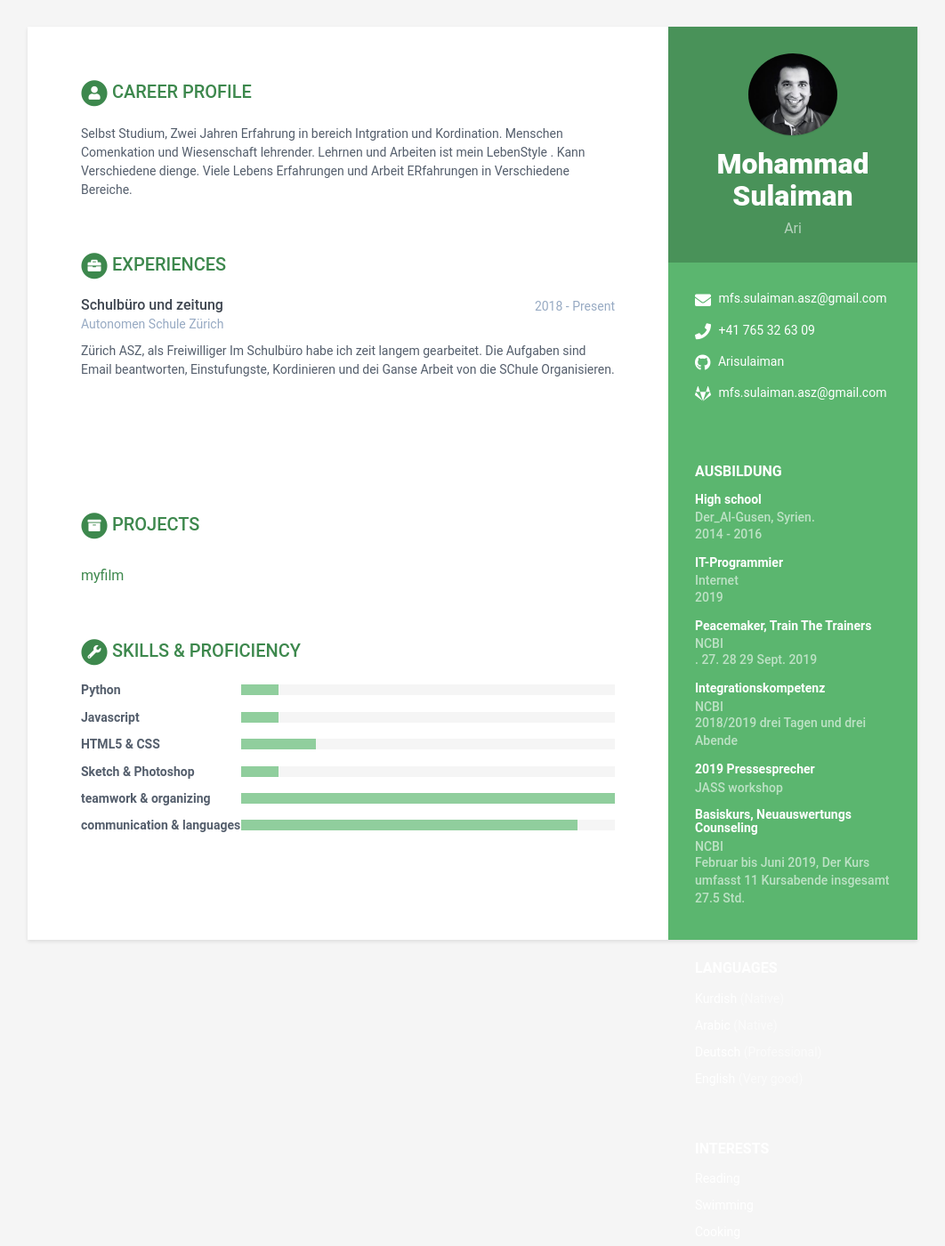
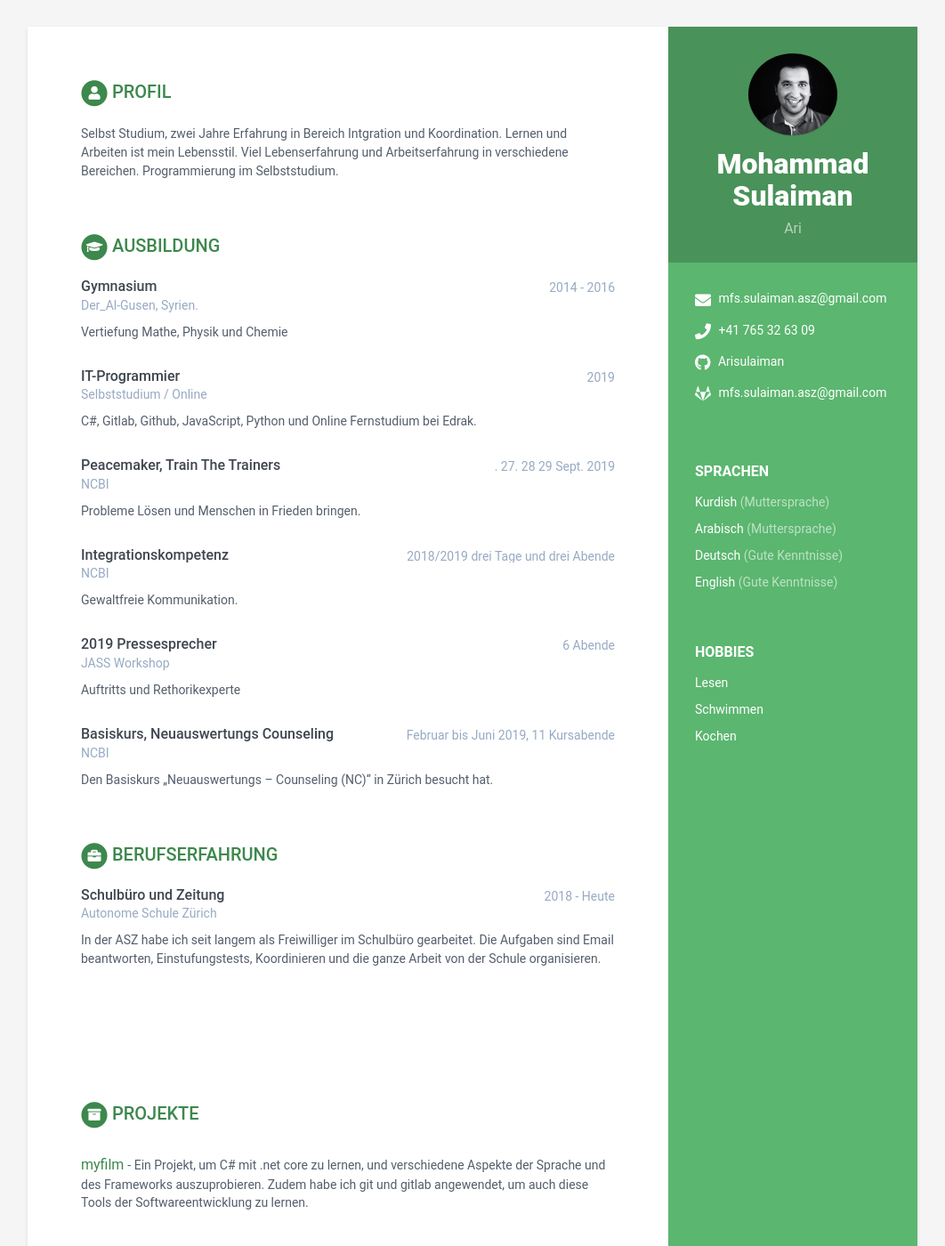
Before and after one commit to Arisulaiman/Lebenslauf, a Jekyll site: the page built from index.html, in a window 1280 px wide and 1400 px high. Shown: the whole window at 89% size, without its empty margins (109-1171 px from the left). Built offline with Jekyll 4.4.1, drawn with Linux system fonts in a browser that asks for light colours; some of the changed text lies outside the part shown.

Commit message:
korrektur des Cw 2

```diff
--- a/_data/data.yml
+++ b/_data/data.yml
@@ -3,8 +3,8 @@
 #
 
 sidebar:
-    about: True # set to False or comment line if you want to remove the "how to use?" in the sidebar
-    education: True # set to False if you want education in main section instead of in sidebar
+    about: False # set to False or comment line if you want to remove the "how to use?" in the sidebar
+    education: False # set to False if you want education in main section instead of in sidebar
 
     # Profile information
     name: Mohammad Sulaiman
@@ -26,71 +26,72 @@ sidebar:
 
     languages:
       - idiom: Kurdish
-        level: Native
+        level: Muttersprache
 
-      - idiom: Arabic
-        level: Native
+      - idiom: Arabisch
+        level: Muttersprache
 
       - idiom: Deutsch
-        level: Professional
+        level: Gute Kenntnisse
 
       - idiom: English
-        level: Very good
+        level: Gute Kenntnisse
 
     interests:
-      - item: Reading
+      - item: Lesen
         link:
 
-      - item: Swimming
+      - item: Schwimmen
         link:
 
-      - item: Cooking
+      - item: Kochen
         link:
 
 career-profile:
-    title: Career Profile
+    title: Profil
     summary: |
-      Selbst Studium, Zwei Jahren Erfahrung in bereich Intgration und Kordination. Menschen Comenkation und Wiesenschaft lehrender.
-      Lehrnen und Arbeiten ist mein LebenStyle . Kann Verschiedene dienge. Viele Lebens Erfahrungen und Arbeit ERfahrungen in Verschiedene Bereiche.
+      Selbst Studium, zwei Jahre Erfahrung in Bereich Intgration und Koordination.
+      Lernen und Arbeiten ist mein Lebensstil. Viel Lebenserfahrung und Arbeitserfahrung in verschiedene Bereichen.
+      Programmierung im Selbststudium.
 
 education:
-    - degree: High school
+    - degree: Gymnasium
       university: Der_Al-Gusen, Syrien.
       time: 2014 - 2016
       details: |
         Vertiefung Mathe, Physik und Chemie
 
     - degree: IT-Programmier
-      university: Internet
+      university: Selbststudium / Online
       time: 2019
-      details:   C#, gitlub, Github, Java sckript, Python und Online Vernstudio bei Edrak Schule.
+      details:   C#, Gitlab, Github, JavaScript, Python und Online Fernstudium bei Edrak.
 
-    - degree: 		Peacemaker, Train The Trainers
+    - degree: Peacemaker, Train The Trainers
       university: NCBI
       time: . 27. 28 29 Sept. 2019
-      details:  Problemen Lösen und Menschen in Friden einbringen.
+      details:  Probleme Lösen und Menschen in Frieden bringen.
 
     - degree:	Integrationskompetenz
       university: NCBI
-      time:  2018/2019 drei Tagen und drei Abende
+      time:  2018/2019 drei Tage und drei Abende
       details: Gewaltfreie Kommunikation.
 
-    - degree: 2019	Pressesprecher
-      university: JASS workshop
-      time:
+    - degree: 2019 Pressesprecher
+      university: JASS Workshop
+      time: 6 Abende
       details: Auftritts und Rethorikexperte
 
     - degree: Basiskurs, Neuauswertungs	Counseling
       university: NCBI
-      time: Februar bis Juni 2019, Der Kurs umfasst 11 Kursabende insgesamt 27.5 Std.
+      time: Februar bis Juni 2019, 11 Kursabende
       details: Den Basiskurs „Neuauswertungs – Counseling (NC)“ in Zürich besucht hat.
 
 experiences:
-    - role: Schulbüro und zeitung
-      time: 2018 - Present
-      company: Autonomen Schule Zürich
+    - role: Schulbüro und Zeitung
+      time: 2018 - Heute
+      company: Autonome Schule Zürich
       details: |
-               Zürich ASZ, als Freiwilliger Im Schulbüro habe ich zeit langem gearbeitet. Die Aufgaben sind Email beantworten, Einstufungste, Kordinieren und dei Ganse Arbeit von die SChule Organisieren.
+               In der ASZ habe ich seit langem als Freiwilliger im Schulbüro gearbeitet. Die Aufgaben sind Email beantworten, Einstufungstests, Koordinieren und die ganze Arbeit von der Schule organisieren.
 
     - role:
       time:
@@ -116,20 +117,21 @@ experiences:
 
 
 projects:
-    title: Projects
+    title: Projekte
     intro: >
 #      You can list your side projects or open source libraries in this
 #      section.
 
     assignments:
       - title: myfilm
-        link: "#hook"
+        link: "https://gitlab.com/ari.sulaiman/myfilm"
         tagline:
+          "Ein Projekt, um C# mit .net core zu lernen, und verschiedene Aspekte der Sprache und des Frameworks auszuprobieren. Zudem habe ich git und gitlab angewendet, um auch diese Tools der Softwareentwicklung zu lernen."
         # "A responsive website template designed to help startups promote, market and sell their products."
     # --->> schreib was du gemacht hast....
 
 skills:
-    title: Skills &amp; Proficiency
+    title: Kompetenzen &amp; Skills
 
     toolset:
       - name: Python
@@ -141,13 +143,16 @@ skills:
       - name: HTML5 & CSS
         level: 20%
 
-      - name: Sketch & Photoshop
-        level: 10%
+      - name: C# / .net core
+        level: 20%
 
-      - name: teamwork & organizing
+      - name: git
+        level: 40%
+
+      - name: Teamwork & Organisation
         level: 100%
 
-      - name: communication & languages
+      - name: Kommunikation & Sprachen
         level: 90%
 
 footer: >
--- a/_includes/experiences.html
+++ b/_includes/experiences.html
@@ -6,7 +6,7 @@
       <i class="fas fa-circle fa-stack-2x"></i>
       <i class="fas fa-briefcase fa-stack-1x fa-inverse"></i>
     </span>
-    Experiences
+    Berufserfahrung
   </h2>
 
   {% for experience in experiences %}
--- a/_includes/interests.html
+++ b/_includes/interests.html
@@ -3,7 +3,7 @@
 <div class="interests-container container-block">
 
   <h2 class="container-block-title">
-    Interests
+    Hobbies
   </h2>
 
   <ul class="list-unstyled interests-list">
--- a/_includes/language.html
+++ b/_includes/language.html
@@ -3,7 +3,7 @@
 <div class="languages-container container-block">
 
   <h2 class="container-block-title">
-    Languages
+    Sprachen
   </h2>
 
   <ul class="list-unstyled interests-list">
```
